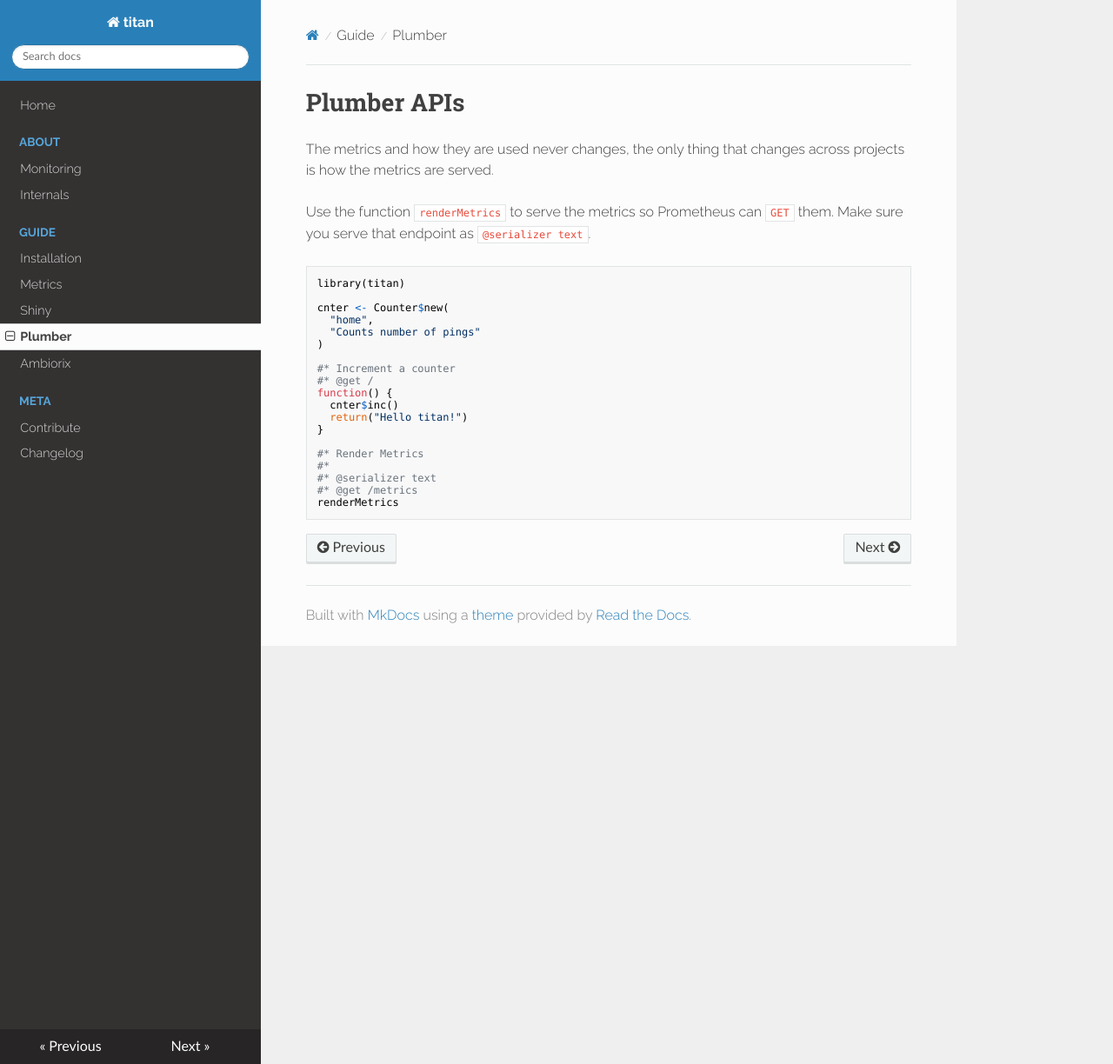
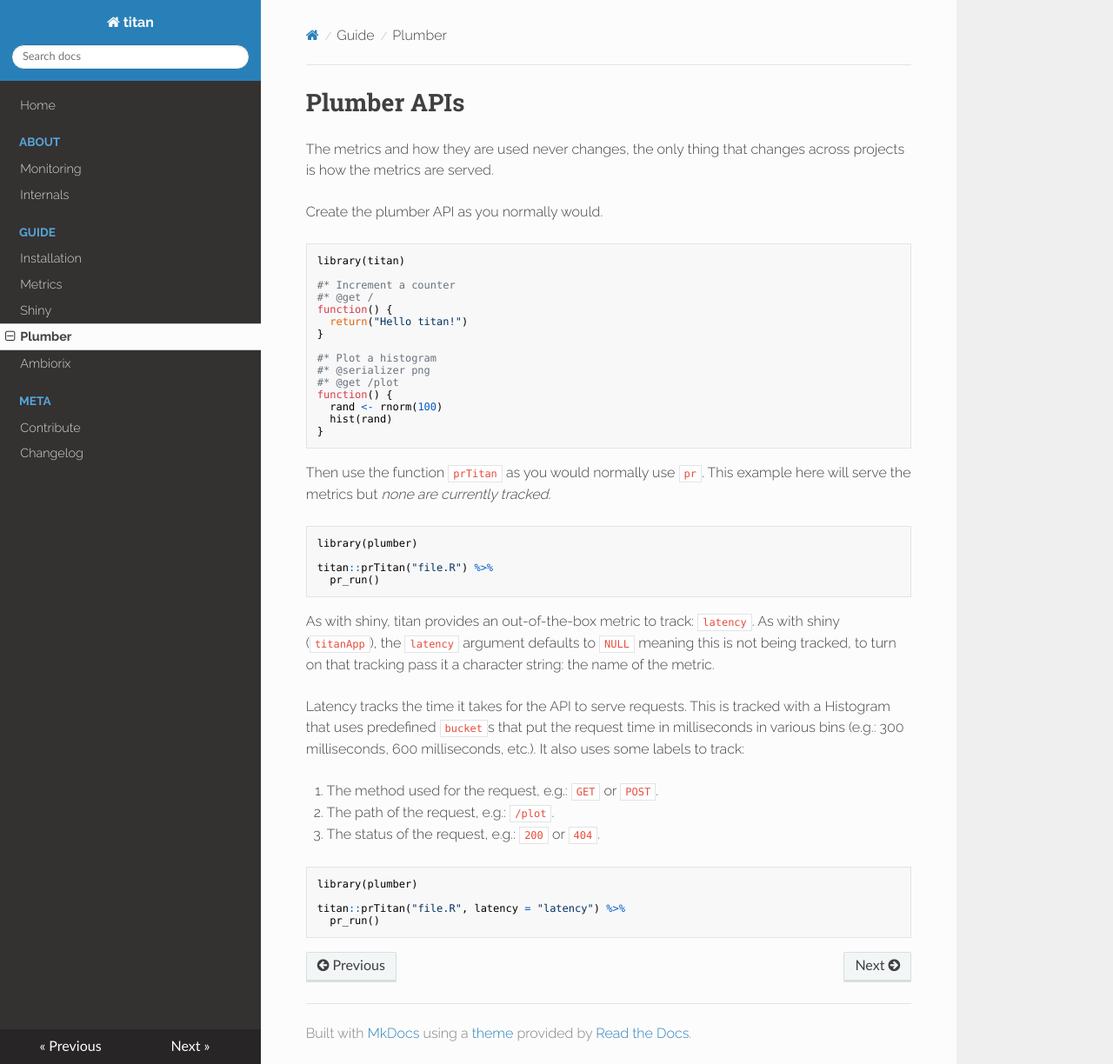
Before and after one commit to devOpifex/titan, an MkDocs documentation site: the page built from docs/guide/plumber.md, in a window 1280 px wide and 1224 px high. Shown: the whole window at 87% size. Built offline with MkDocs 1.6.1, drawn with Linux system fonts in a browser that asks for light colours; nearby versions of some CDN libraries.

Commit message:
update docs

````diff
--- a/docs/guide/plumber.md
+++ b/docs/guide/plumber.md
@@ -2,26 +2,46 @@
 
 The metrics and how they are used never changes, the only thing that changes across projects is how the metrics are served.
 
-Use the function `renderMetrics` to serve the metrics so Prometheus can `GET` them. Make sure you serve that endpoint as `@serializer text`.
+Create the plumber API as you normally would.
 
 ```r
 library(titan)
 
-cnter <- Counter$new(
-  "home",
-  "Counts number of pings"
-)
-
 #* Increment a counter
 #* @get /
 function() {
-  cnter$inc()
   return("Hello titan!")
 }
 
-#* Render Metrics
-#*
-#* @serializer text
-#* @get /metrics
-renderMetrics
+#* Plot a histogram
+#* @serializer png
+#* @get /plot
+function() {
+  rand <- rnorm(100)
+  hist(rand)
+}
 ```
+
+Then use the function `prTitan` as you would normally use `pr`. This example here will serve the metrics but _none are currently tracked._
+
+```r
+library(plumber)
+
+titan::prTitan("file.R") %>%
+  pr_run()
+```
+
+As with shiny, titan provides an out-of-the-box metric to track: `latency`. As with shiny (`titanApp`), the `latency` argument defaults to `NULL` meaning this is not being tracked, to turn on that tracking pass it a character string: the name of the metric.
+
+Latency tracks the time it takes for the API to serve requests. This is tracked with a Histogram that uses predefined `bucket`s that put the request time in milliseconds in various bins (e.g.: 300 milliseconds, 600 milliseconds, etc.). It also uses some labels to track:
+
+1. The method used for the request, e.g.: `GET` or `POST`.
+2. The path of the request, e.g.: `/plot`.
+3. The status of the request, e.g.: `200` or `404`.
+
+```r
+library(plumber)
+
+titan::prTitan("file.R", latency = "latency") %>%
+  pr_run()
+```
````
Also changed, not shown: docs/guide/shiny.md (+41 -3 lines), site/guide/plumber/index.html, site/guide/shiny/index.html, site/index.html, site/search/search_index.json, site/sitemap.xml, 1 other file.
